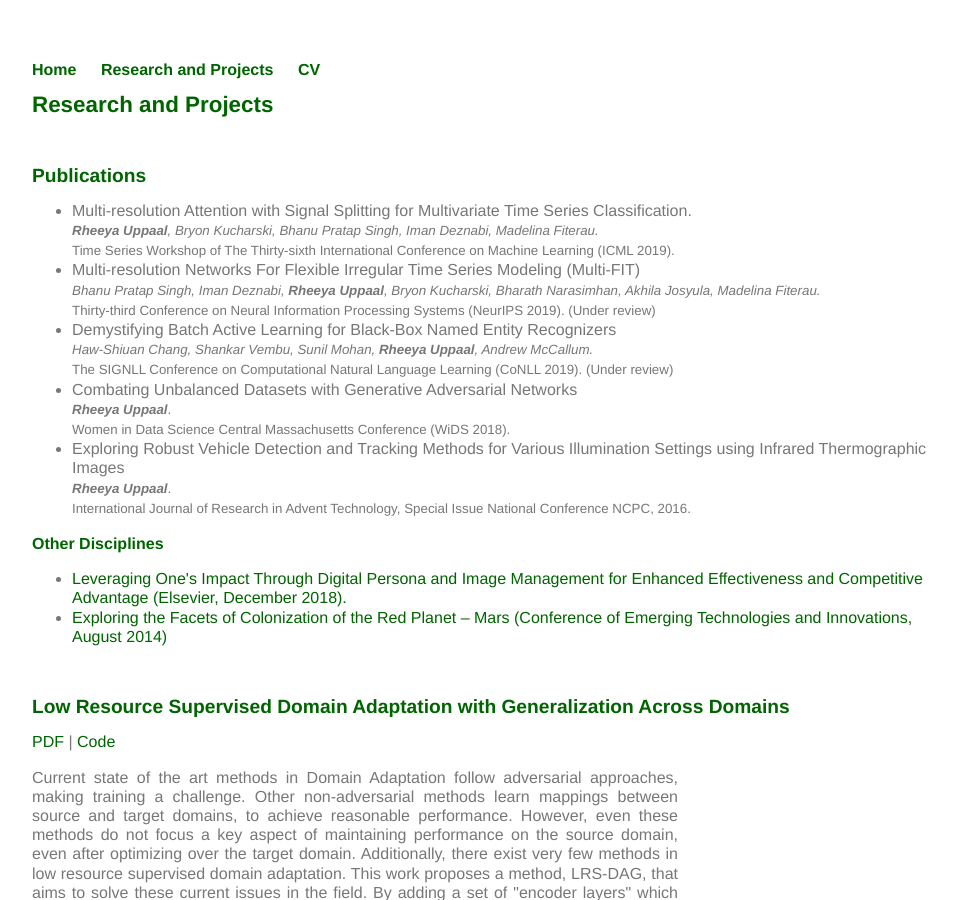
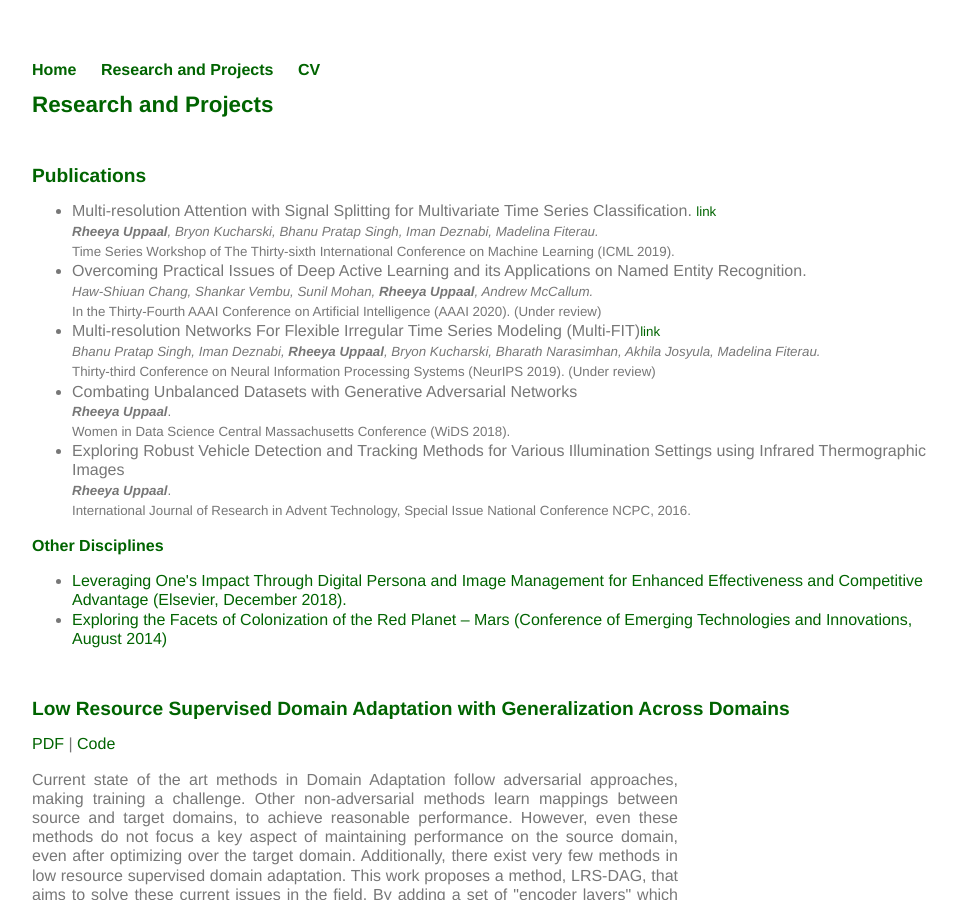
Before and after one commit to Uppaal/Uppaal.github.io, a Jekyll site: the page built from projects/index.html, in a window 1280 px wide and 900 px high. Shown: the whole window, without its empty margins (160-1117 px from the left). Built offline with Jekyll 4.4.1, drawn with Linux system fonts in a browser that asks for light colours.

Commit message:
Update index.html

```diff
--- a/projects/index.html
+++ b/projects/index.html
@@ -8,9 +8,10 @@ title: Research and Projects
 
 	<h2>Publications</h2>
 	<ul>
-	<li> Multi-resolution Attention with Signal Splitting for Multivariate Time Series Classification.<br><small><i><b>Rheeya Uppaal</b>, Bryon Kucharski, Bhanu Pratap Singh, Iman Deznabi, Madelina Fiterau.</i><br>Time Series Workshop of The Thirty-sixth International Conference on Machine Learning (ICML 2019).</small></li>
-	<li>Multi-resolution Networks For Flexible Irregular Time Series Modeling (Multi-FIT)<br><small><i>Bhanu Pratap Singh, Iman Deznabi, <b>Rheeya Uppaal</b>, Bryon Kucharski, Bharath Narasimhan, Akhila Josyula, Madelina Fiterau.</i><br>Thirty-third Conference on Neural Information Processing Systems (NeurIPS 2019). (Under review)</small></li>
-	<li>Demystifying Batch Active Learning for Black-Box Named Entity Recognizers<br><small><i>Haw-Shiuan Chang, Shankar Vembu, Sunil Mohan, <b>Rheeya Uppaal</b>, Andrew McCallum.</i><br>The SIGNLL Conference on Computational Natural Language Learning (CoNLL 2019). (Under review)</small></li>
+	<li>Multi-resolution Attention with Signal Splitting for Multivariate Time Series Classification. <small><a href="http://roseyu.com/time-series-workshop/submissions/2019/timeseries-ICML19_paper_55.pdf">link</a></small><br><small><i><b>Rheeya Uppaal</b>, Bryon Kucharski, Bhanu Pratap Singh, Iman Deznabi, Madelina Fiterau.</i><br>Time Series Workshop of The Thirty-sixth International Conference on Machine Learning (ICML 2019).</small></li>
+	<li>Overcoming Practical Issues of Deep Active Learning and its Applications on Named Entity Recognition.<br><small><i>Haw-Shiuan Chang, Shankar Vembu, Sunil Mohan, <b>Rheeya Uppaal</b>, Andrew McCallum.</i><br> In the
+Thirty-Fourth AAAI Conference on Artificial Intelligence (AAAI 2020). (Under review)</small></li>
+	<li>Multi-resolution Networks For Flexible Irregular Time Series Modeling (Multi-FIT)<small><a href="https://arxiv.org/pdf/1905.00125.pdf">link</a></small><br><small><i>Bhanu Pratap Singh, Iman Deznabi, <b>Rheeya Uppaal</b>, Bryon Kucharski, Bharath Narasimhan, Akhila Josyula, Madelina Fiterau.</i><br>Thirty-third Conference on Neural Information Processing Systems (NeurIPS 2019). (Under review)</small></li>
 	<li> Combating Unbalanced Datasets with Generative Adversarial Networks <br><small><i><b>Rheeya Uppaal</b></i>.<br>Women in Data Science Central Massachusetts Conference (WiDS 2018).</small></li>
 	<li>Exploring Robust Vehicle Detection and Tracking Methods for Various Illumination Settings using Infrared Thermographic Images<br><small><b><i>Rheeya Uppaal</i></b>.<br>International Journal of Research in Advent Technology, Special Issue National Conference NCPC, 2016.</small></li>
 	</ul>
@@ -23,7 +24,7 @@ title: Research and Projects
 	<br>
 
 	<h2>Low Resource Supervised Domain Adaptation with Generalization Across Domains</h2>
-	<p><a href="https://drive.google.com/file/d/1ceyg2lOjqed5l1IrWz8A5oFQEvEGwFf3/view?usp=sharing">PDF</a> | <a href="https://github.com/Uppaal/LRS-DAG">Code</a>
+	<p><a href="https://arxiv.org/abs/1909.06718">PDF</a> | <a href="https://github.com/Uppaal/LRS-DAG">Code</a>
 	<p align="justify">Current state of the art methods in Domain Adaptation follow adversarial approaches, making training a challenge. Other non-adversarial methods learn mappings between source and target domains, to achieve reasonable performance. However, even these methods do not focus a key aspect of maintaining performance on the source domain, even after optimizing over the target domain. Additionally, there exist very few methods in low resource supervised domain adaptation. This work proposes a method, LRS-DAG, that aims to solve these current issues in the field. By adding a set of "encoder layers" which map the target domain to the source, and can be removed when dealing directly with the source data, the model learns to perform optimally on both domains. LRS-DAG is unique in the sense that a new algorithm for low resource domain adaptation, which maintains performance over the source, with a new metric for learning mappings has been introduced.</p>
 	<br>
 
```
